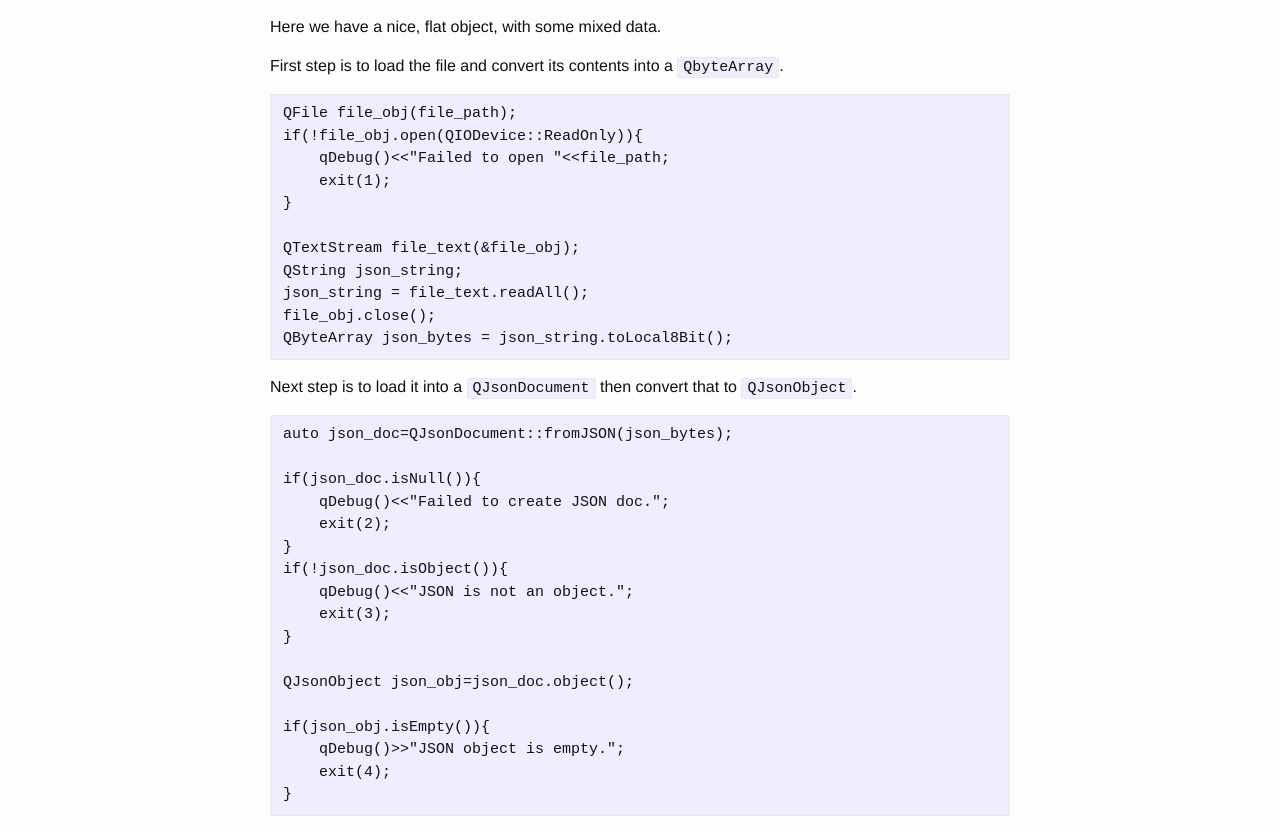
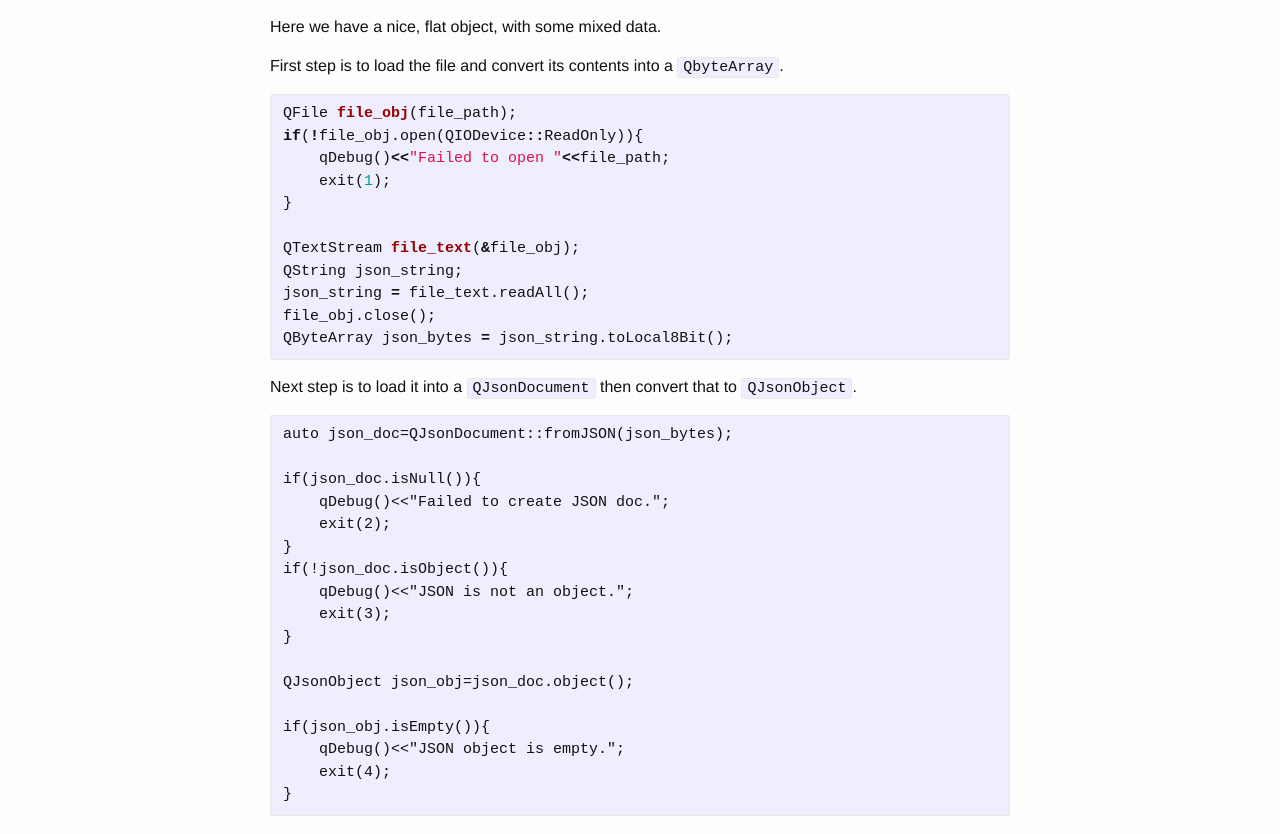
Before and after one commit to erickveil/erickveil.github.com, a Jekyll site: the page built from _posts/2016-04-06-How-To-Manipulate-JSON-With-C++-and-Qt.md, in a window 1280 px wide and 1400 px high. Shown: the part 502-1336 px from the top of the window. Built offline with Jekyll 4.4.1, drawn with Linux system fonts in a browser that asks for light colours.

Commit message:
Fixed a typo and testing c++ highlighting

````diff
--- a/_posts/2016-04-06-How-To-Manipulate-JSON-With-C++-and-Qt.md
+++ b/_posts/2016-04-06-How-To-Manipulate-JSON-With-C++-and-Qt.md
@@ -22,7 +22,7 @@ Here we have a nice, flat object, with some mixed data.
 
 First step is to load the file and convert its contents into a `QbyteArray`.
 
-```
+{% highlight c++ %}
 QFile file_obj(file_path);
 if(!file_obj.open(QIODevice::ReadOnly)){
     qDebug()<<"Failed to open "<<file_path;
@@ -34,7 +34,7 @@ QString json_string;
 json_string = file_text.readAll();
 file_obj.close();
 QByteArray json_bytes = json_string.toLocal8Bit();
-```
+{% endhighlight %}
 
 Next step is to load it into a `QJsonDocument` then convert that to `QJsonObject`.
 
@@ -53,7 +53,7 @@ if(!json_doc.isObject()){
 QJsonObject json_obj=json_doc.object();
 
 if(json_obj.isEmpty()){
-    qDebug()>>"JSON object is empty.";
+    qDebug()<<"JSON object is empty.";
     exit(4);
 }
 ```
````
